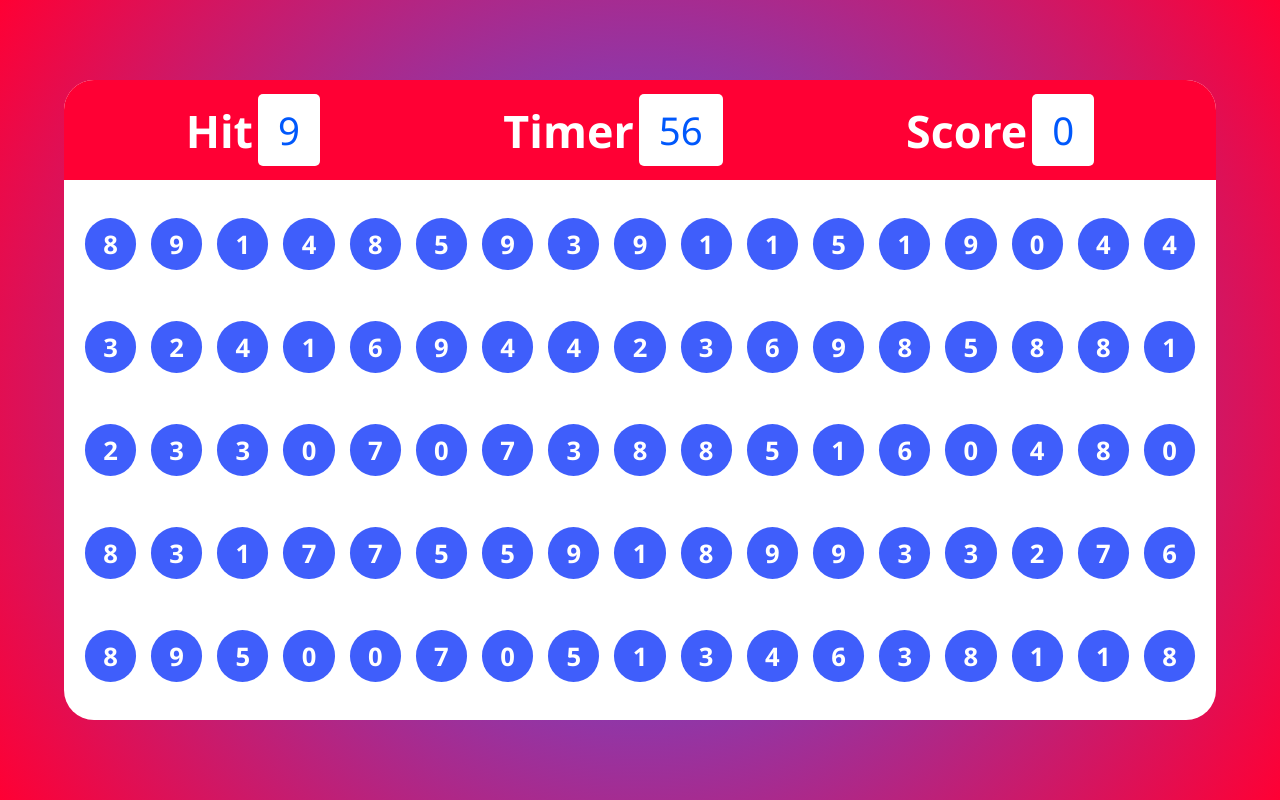
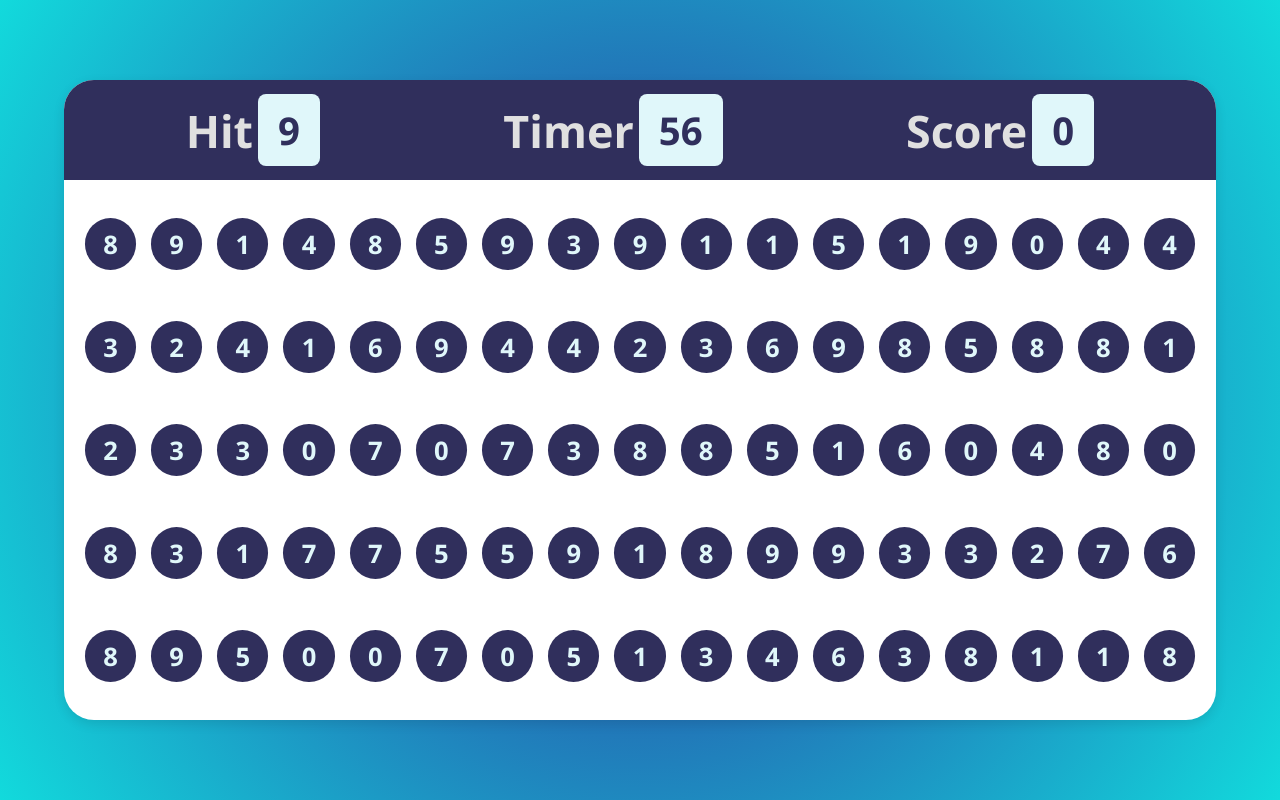
Before and after one commit to SanskarOmer/Bubble-Game, a plain HTML site: page index.html in a window 1280 px wide. Drawn offline with Linux system fonts and the light colour scheme.

Commit message:
added new styling

```diff
--- a/style.css
+++ b/style.css
@@ -17,8 +17,7 @@ body {
     height: 100%;
     width: 100%;
     background: rgb(2,0,36);
-    background: rgb(63,94,251);
-    background: radial-gradient(circle, rgba(63,94,251,1) 0%, rgba(255,0,52,1) 100%);
+    background: radial-gradient(circle, rgba(45, 45, 158, 1) 0%, rgba(18, 218, 220, 1) 100%);
     display: flex;
     align-items: center;
     justify-content: center;
@@ -27,35 +26,35 @@ body {
 #panel {
     height: 80%;
     width: 90%;
-    background-color: #fff;
+    background-color: #ffffff;
     border-radius: 30px;
+    box-shadow: 0px 4px 12px rgba(0, 0, 0, 0.1);
 }
 
 #ptop {
     height: 100px;
-    background-color: #ff0034;
+    background-color: #302f5c;
     border-radius: 30px 30px 0 0;
     display: flex;
     align-items: center;
     justify-content: space-around;
     padding: 0 30px;
-
 }
 
 .elem h2 {
-    color: #fff;
+    color: #e0e0e0;
     font-size: 3.5vw;
+    font-weight: bold;
 }
 
 .box {
-    background-color: #fff;
+    background-color: #e0f7fa;
     padding: 10px 20px;
-    font-weight: 500;
+    font-weight: 600;
     font-size: 3vw;
-    border-radius: 5px;
+    border-radius: 8px;
     text-align: center;
-    color: rgb(0, 88, 252);
-
+    color: #302f5c;
 }
 
 .elem {
@@ -79,20 +78,18 @@ body {
 .bubble {
     height: 4vw;
     width: 4vw;
-    background-color: #fff;
+    background-color: #302f5c;
     border-radius: 50%;
     display: flex;
     justify-content: center;
     align-items: center;
-    background-color: #3f5efb;
-    color: #fff;
+    color: #e0f7fa;
     font-size: 2vw;
     font-weight: 600;
     cursor: pointer;
+    transition: background-color 0.3s ease;
 }
 
 .bubble:hover {
-    background-color: rgb(46, 64, 46);
-    ;
-
+    background-color: #12dadd;
 }
```
